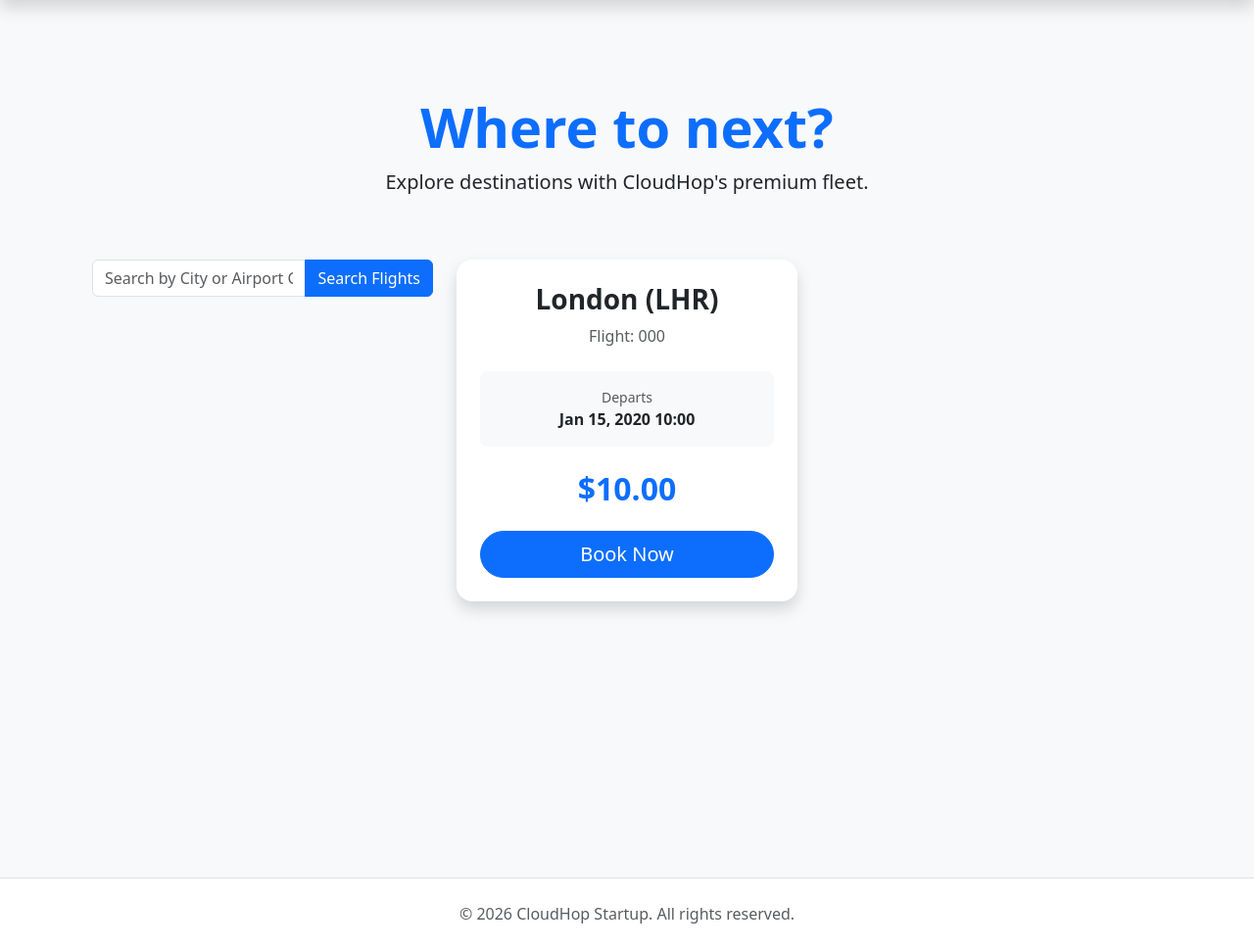
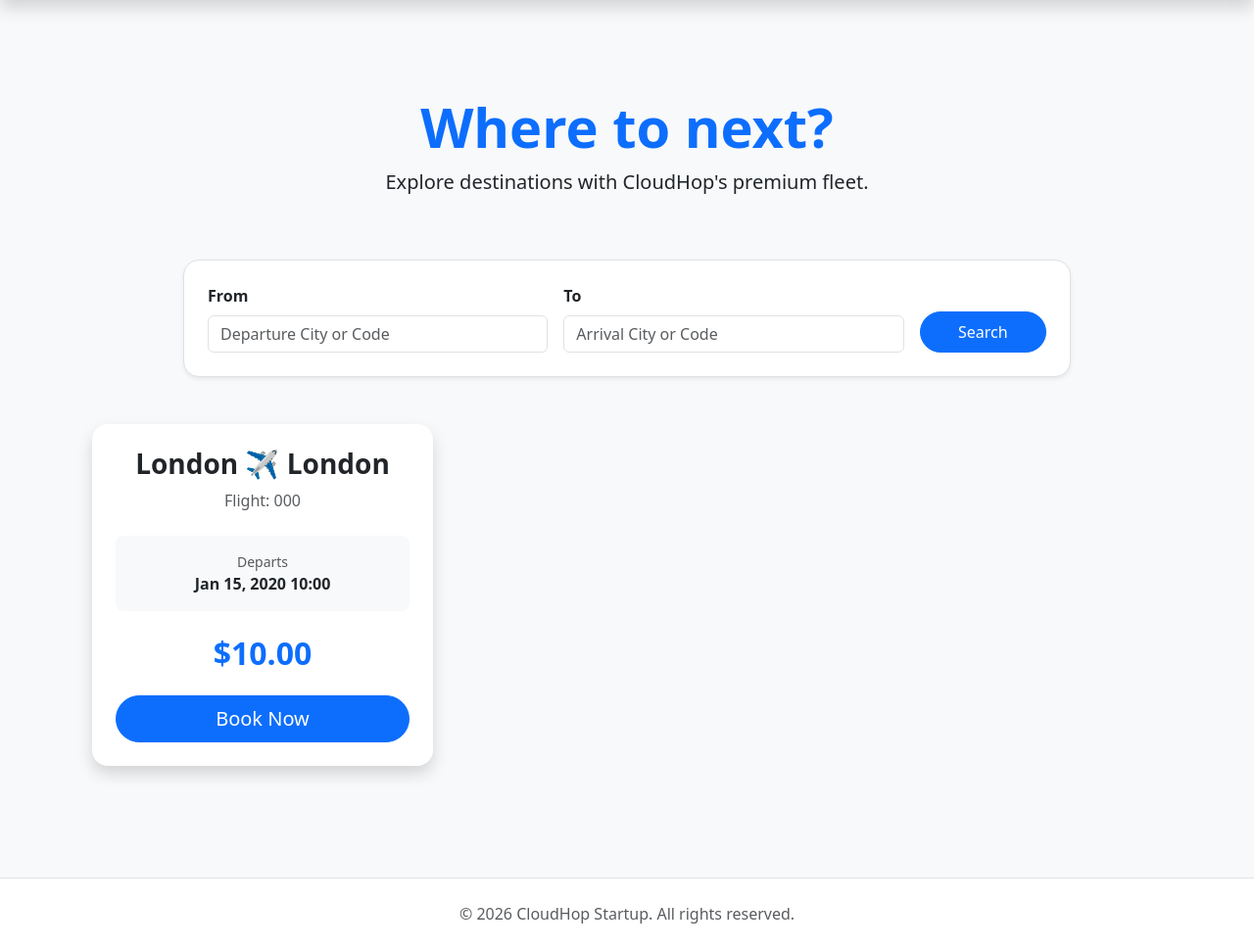
Before and after one commit to Saikou813/CloudHop, a Django app: page / in a window 1280 px wide. Shown: the part 58-1027 px from the top of the page at 98% size. Run offline with Django 4.2, Linux system fonts and the light colour scheme; data comes from the database, SQL or seed files in the repository; tables that the repository leaves empty hold one stand-in row (values such as "Sample post").

Commit message:
search funtionality updated

```diff
--- a/flights/views.py
+++ b/flights/views.py
@@ -5,27 +5,30 @@ from django.views import generic
 from django.contrib import messages
 from .models import Flight, Booking
 from .forms import BookingForm
-from django.contrib.auth.decorators import login_required
 
-# This handles the list of flights on the homepage
 class FlightList(generic.ListView):
     model = Flight
     template_name = 'flights/index.html'
     context_object_name = 'flights'
 
     def get_queryset(self):
-        query = self.request.GET.get('q')
-        if query:
-            # This searches the Flight's Origin and Destination airports for the code or city
-            return Flight.objects.filter(
-                Q(origin__code__icontains=query) |
-                Q(origin__name__icontains=query) |
-                Q(origin__city__icontains=query) |
-                Q(destination__code__icontains=query) |
-                Q(destination__name__icontains=query) |
-                Q(destination__city__icontains=query)
+        origin_query = self.request.GET.get('origin')
+        dest_query = self.request.GET.get('destination')
+        queryset = Flight.objects.all()
+
+        if origin_query:
+            queryset = queryset.filter(
+                Q(origin__code__icontains=origin_query) |
+                Q(origin__city__icontains=origin_query)
             )
-        return Flight.objects.all()
+
+        if dest_query:
+            queryset = queryset.filter(
+                Q(destination__code__icontains=dest_query) |
+                Q(destination__city__icontains=dest_query)
+            )
+
+        return queryset
 
 # This handles the "Create" part of the Custom Model
 @login_required(login_url='/accounts/login/')
@@ -36,11 +39,9 @@ def book_flight(request, flight_id):
         form = BookingForm(request.POST)
         if form.is_valid():
             booking = form.save(commit=False)
-            # placeholder user until I set up Login
             booking.user = request.user
             booking.flight = flight
             booking.save()
-            # User Notification
             messages.success(request, f'Successfully booked flight to {flight.destination}!')
             return redirect('home')
     else:
@@ -51,14 +52,12 @@ def book_flight(request, flight_id):
 # This handles the "Read" part of the Custom Model
 @login_required(login_url='/accounts/login/')
 def booking_list(request):
-# This filters bookings so users only see THEIR own flights
     bookings = Booking.objects.filter(user=request.user).order_by('-created_at')
     return render(request, 'flights/my_bookings.html', {'bookings': bookings})
 
-#cancel booking view, only allows users to cancel their own bookings
+# Cancel booking view
 @login_required(login_url='/accounts/login/')
 def cancel_booking(request, booking_id):
-    # This ensures only the owner can cancel their own booking
     booking = get_object_or_404(Booking, id=booking_id, user=request.user)
 
     if request.method == 'POST':
@@ -67,24 +66,20 @@ def cancel_booking(request, booking_id):
         messages.success(request, 'Booking successfully cancelled.')
         return redirect('my_bookings')
 
-    # create this template in the next step!
     return render(request, 'flights/cancel_confirm.html', {'booking': booking})
 
-#
+# Edit booking view
 @login_required(login_url='/accounts/login/')
 def edit_booking(request, booking_id):
-    # Security: Ensure only the owner can edit
     booking = get_object_or_404(Booking, id=booking_id, user=request.user)
 
     if request.method == 'POST':
-        # 'instance=booking' tells Django to UPDATE the existing record
         form = BookingForm(request.POST, instance=booking)
         if form.is_valid():
             form.save()
             messages.success(request, f'Booking for {booking.flight.destination} updated!')
             return redirect('my_bookings')
     else:
-        # Load the form with the current data
         form = BookingForm(instance=booking)
 
     return render(request, 'flights/edit_booking.html', {'form': form, 'booking': booking})
--- a/templates/flights/index.html
+++ b/templates/flights/index.html
@@ -2,6 +2,7 @@
 
 {% block content %}
 <div class="container py-5">
+    <!-- Header Section -->
     <div class="row mb-5 text-center">
         <div class="col">
             <h1 class="display-4 fw-bold text-primary">Where to next?</h1>
@@ -9,34 +10,55 @@
         </div>
     </div>
 
+    <!-- Search Form Section -->
+    <div class="row justify-content-center mb-5">
+        <div class="col-md-10">
+            <form action="{% url 'home' %}" method="get" class="p-4 shadow-sm rounded-4 bg-white border">
+                <div class="row g-3">
+                    <div class="col-md-5">
+                        <label class="form-label fw-bold">From</label>
+                        <input type="text" name="origin" class="form-control"
+                               placeholder="Departure City or Code" value="{{ request.GET.origin }}">
+                    </div>
+                    <div class="col-md-5">
+                        <label class="form-label fw-bold">To</label>
+                        <input type="text" name="destination" class="form-control"
+                               placeholder="Arrival City or Code" value="{{ request.GET.destination }}">
+                    </div>
+                    <div class="col-md-2 d-flex align-items-end">
+                        <button class="btn btn-primary w-100 py-2 rounded-pill" type="submit">Search</button>
+                    </div>
+                </div>
+                {% if request.GET.origin or request.GET.destination %}
+                <div class="text-center mt-3">
+                    <a href="{% url 'home' %}" class="text-decoration-none text-muted small">Clear Search Results</a>
+                </div>
+                {% endif %}
+            </form>
+        </div>
+    </div>
+
+    <!-- Flight Cards Row -->
     <div class="row row-cols-1 row-cols-md-3 g-4">
-        <!-- Search Form -->
-        <form action="{% url 'home' %}" method="get" class="mb-4 mt-4">
-            <div class="input-group">
-                <input type="text" name="q" class="form-control"
-                    placeholder="Search by City or Airport Code (e.g. LHR)..." value="{{ request.GET.q }}">
-                <button class="btn btn-primary" type="submit">Search Flights</button>
-                {% if request.GET.q %}
-                <a href="{% url 'home' %}" class="btn btn-secondary">Clear</a>
-                {% endif %}
-            </div>
-        </form>
-
         {% for flight in flights %}
         <div class="col">
             <div class="card h-100 shadow border-0 rounded-4">
                 <div class="card-body p-4 text-center">
-                    <h3 class="fw-bold">{{ flight.destination }}</h3>
+                    <!-- Showing both Origin and Destination now -->
+                    <h3 class="fw-bold">{{ flight.origin.city }} ✈️ {{ flight.destination.city }}</h3>
                     <p class="text-muted mb-4">Flight: {{ flight.flight_number }}</p>
                     <div class="bg-light p-3 rounded-3 mb-4">
                         <small class="text-muted d-block">Departs</small>
                         <strong>{{ flight.departure_time|date:"M d, Y H:i" }}</strong>
                     </div>
                     <h2 class="fw-bold text-primary mb-4">${{ flight.price }}</h2>
-                    <a href="{% url 'book_flight' flight.id %}" class="btn btn-primary btn-lg w-100 rounded-pill">Book
-                        Now</a>
+                    <a href="{% url 'book_flight' flight.id %}" class="btn btn-primary btn-lg w-100 rounded-pill">Book Now</a>
                 </div>
             </div>
+        </div>
+        {% empty %}
+        <div class="col-12 text-center py-5">
+            <h4 class="text-muted">No flights found for this route.</h4>
         </div>
         {% endfor %}
     </div>
```
